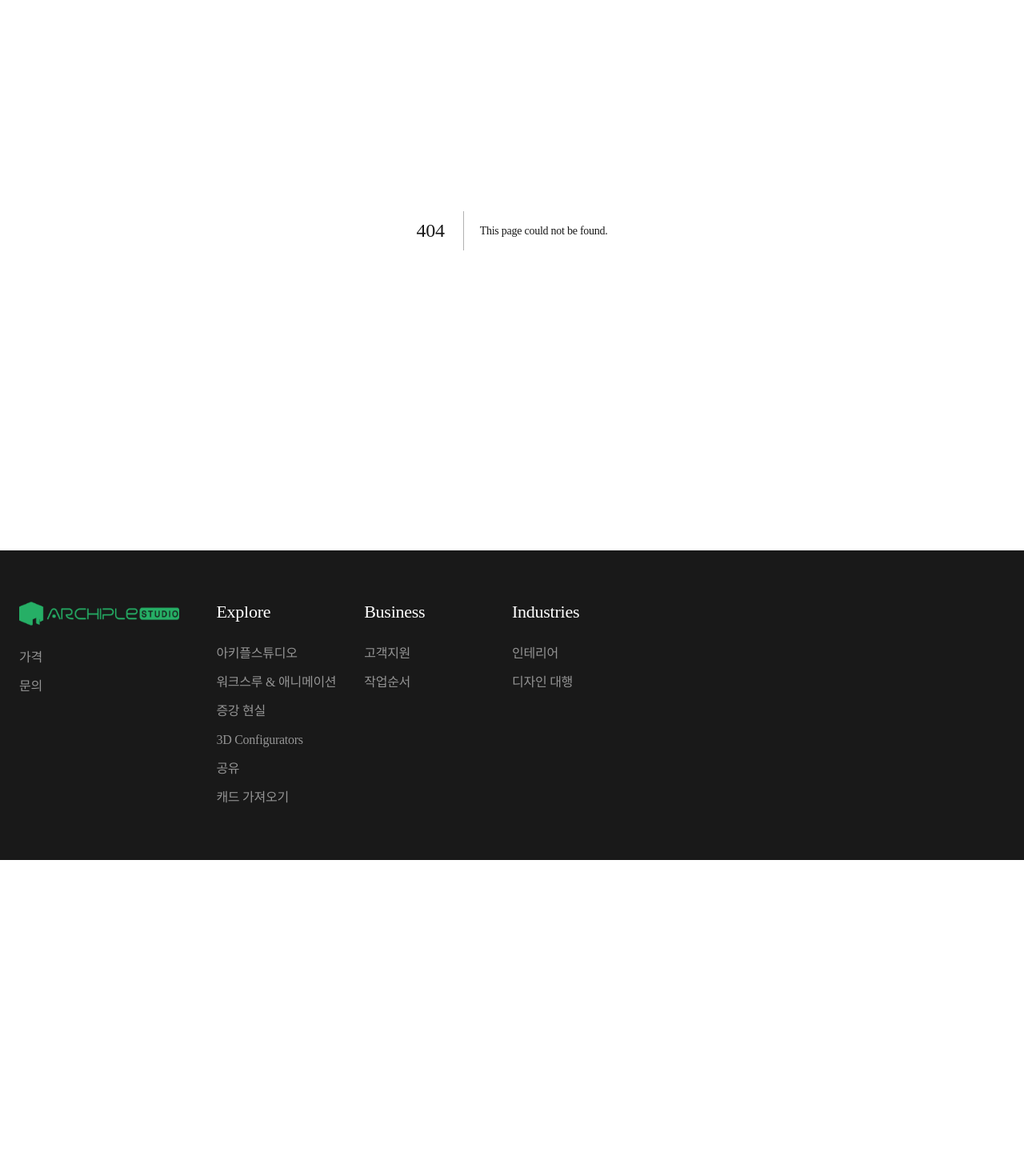
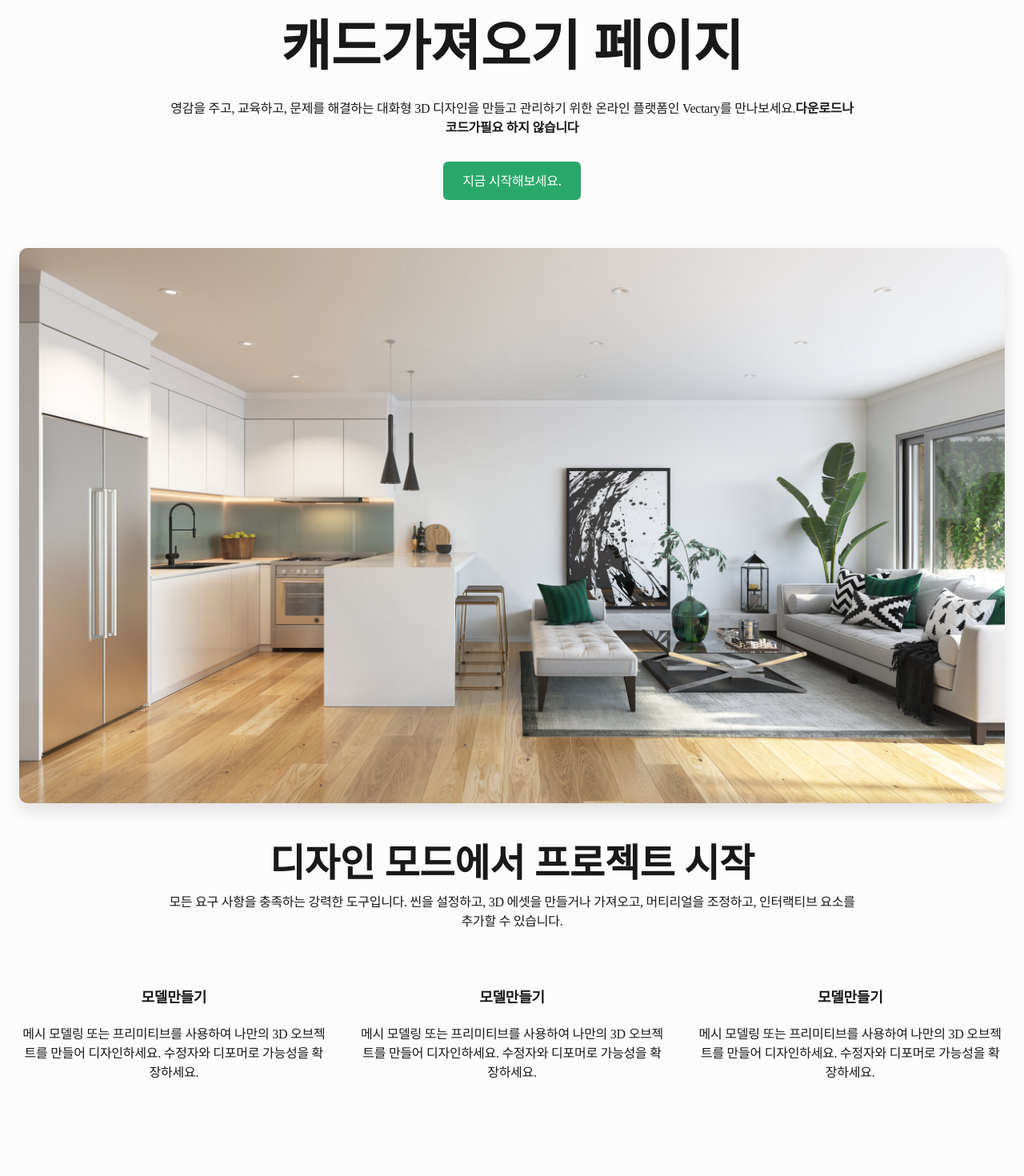
Before and after one commit to sbbc212/Achiple_WEB_Front, a Next.js app: page /importfile in a window 1280 px wide. Before the commit this address had no page. Shown: the part 200-1670 px from the top of the page at 80% size. Before the commit the page ends 1275 px from the top, so only its background shows below. Built offline with nearby package versions, Linux system fonts and the light colour scheme; a web font is replaced by a local one.

Commit message:
feat : add btn option

```diff
--- a/src/app/3dconfigurators/page.tsx
+++ b/src/app/3dconfigurators/page.tsx
@@ -5,9 +5,16 @@ import PageTopSection from "@/components/Section/PageTopSection";
 import TextImageCard from "@/components/textimagecard/TextImageCard";
 
 const page = () => {
+  const data = {
+    title: "대화형 3D 및 AR로 작업 완료",
+    content: "영감을 주고, 교육하고, 문제를 해결하는 대화형 3D 디자인을 만들고 관리하기 위한 온라인 플랫폼인 Vectary를 만나보세요.",
+    btnContent: "지금 시작해보세요.",
+    hightlight: "다운로드나 코드가필요 하지 않습니다",
+    url: "/img/dummy_img_01.jpg",
+  };
   return (
     <div className="layout">
-      <PageTopSection />
+      <PageTopSection data={data} />
       <SectionTwo />
       <TextImageCard type="imgright" />
       <TextImageCard type="imgleft" />
--- /dev/null
+++ b/src/app/importfile/page.tsx
@@ -0,0 +1,48 @@
+import TextCard from "@/components/Cardlayout/TextCard";
+import PageSection from "@/components/Section/PageSection";
+import PageTopSection from "@/components/Section/PageTopSection";
+import SectionTitleAndContent from "@/components/Section/SectionTitleAndContent";
+
+function ImportFile() {
+  const data = {
+    title: "캐드가져오기 페이지",
+    content: "영감을 주고, 교육하고, 문제를 해결하는 대화형 3D 디자인을 만들고 관리하기 위한 온라인 플랫폼인 Vectary를 만나보세요.",
+    btnContent: "지금 시작해보세요.",
+    hightlight: "다운로드나 코드가필요 하지 않습니다",
+    url: "/img/dummy_img_01.jpg",
+  };
+
+  const textCardData = [
+    {
+      title: "모델만들기",
+      content: "메시 모델링 또는 프리미티브를 사용하여 나만의 3D 오브젝트를 만들어 디자인하세요. 수정자와 디포머로 가능성을 확장하세요.",
+    },
+    {
+      title: "모델만들기",
+      content: "메시 모델링 또는 프리미티브를 사용하여 나만의 3D 오브젝트를 만들어 디자인하세요. 수정자와 디포머로 가능성을 확장하세요.",
+    },
+    {
+      title: "모델만들기",
+      content: "메시 모델링 또는 프리미티브를 사용하여 나만의 3D 오브젝트를 만들어 디자인하세요. 수정자와 디포머로 가능성을 확장하세요.",
+    },
+  ];
+  return (
+    <div className="layout text-center space-y-10">
+      <PageTopSection data={data} />
+      <SectionTitleAndContent
+        contenttitle={"디자인 모드에서 프로젝트 시작"}
+        content={
+          "모든 요구 사항을 충족하는 강력한 도구입니다. 씬을 설정하고, 3D 에셋을 만들거나 가져오고, 머티리얼을 조정하고, 인터랙티브 요소를 추가할 수 있습니다."
+        }
+      />
+      <div className="flex justify-between">
+        {textCardData.map((data, idx) => (
+          <TextCard key={idx} text={data} btnType={false} />
+        ))}
+      </div>
+      <PageSection content={[]} />
+    </div>
+  );
+}
+
+export default ImportFile;
--- a/src/app/page.tsx
+++ b/src/app/page.tsx
@@ -7,10 +7,17 @@ import PageTopSection from "@/components/Section/PageTopSection";
 import { mainbottom, maintext, topsection } from "@/constants/maindata";
 
 export default function Home() {
+  const data = {
+    title: "대화형 3D 및 AR로 작업 완료",
+    content: "영감을 주고, 교육하고, 문제를 해결하는 대화형 3D 디자인을 만들고 관리하기 위한 온라인 플랫폼인 Vectary를 만나보세요.",
+    btnContent: "지금 시작해보세요.",
+    hightlight: "다운로드나 코드가필요 하지 않습니다",
+    url: "/img/dummy_img_01.jpg",
+  };
   return (
     <div className="w-full">
       <div className="layout">
-        <PageTopSection />
+        <PageTopSection data={data} />
         <PageSection content={maintext} />
       </div>
       <Full />
--- a/src/components/Cardlayout/Card.tsx
+++ b/src/components/Cardlayout/Card.tsx
@@ -10,7 +10,7 @@ function Card({ cardlist }: { cardlist: maincardDataType }) {
         <span className="item-kerword text-[16px] mb-[14px]">{cardlist.subtitle}</span>
         <span className="block font-bold text-[24px] mb-[26px]">{cardlist.secSubtitle}</span>
         <p className=" mb-[20px]">{cardlist.content}</p>
-        <Linebtn text="" />
+        <Linebtn text="지금 시작해보세요." />
       </div>
     </li>
   );
--- a/src/components/Cardlayout/TextCard.tsx
+++ b/src/components/Cardlayout/TextCard.tsx
@@ -2,12 +2,12 @@ import Linebtn from "../Button/Linebtn";
 
 import type { textCardType } from "@/constants/maindata";
 
-function TextCard({ lastsection }: { lastsection: textCardType }) {
+function TextCard({ text, btnType }: { text: textCardType; btnType: boolean }) {
   return (
     <li className="card-list-item">
-      <span className=" block font-bold text-[18px] mb-[20px]">{lastsection.title}</span>
-      <p className="my-[20px]">{lastsection.content}</p>
-      <Linebtn text="" />
+      <span className=" block font-bold text-[18px] mb-[20px]">{text.title}</span>
+      <p className="my-[20px]">{text.content}</p>
+      {btnType === true && <Linebtn text="start" />}
     </li>
   );
 }
--- a/src/components/Cardlayout/Textlist_btn.tsx
+++ b/src/components/Cardlayout/Textlist_btn.tsx
@@ -12,7 +12,7 @@ function Textlist_btn() {
       </div>
       <ul className="flex justify-between pb-[60px]">
         {mainlastsection.map((lastsection) => (
-          <TextCard key={lastsection.id} lastsection={lastsection} />
+          <TextCard key={lastsection.id} text={lastsection} btnType={true} />
         ))}
       </ul>
     </div>
--- a/src/components/Header/DropdownMenu.tsx
+++ b/src/components/Header/DropdownMenu.tsx
@@ -57,7 +57,7 @@ const explore: MenuProps = {
     {
       key: "7",
       label: (
-        <Link rel="noopener noreferrer" href="/">
+        <Link rel="noopener noreferrer" href="/importfile">
           캐드 가져오기
         </Link>
       ),
--- a/src/components/Section/PageSection.tsx
+++ b/src/components/Section/PageSection.tsx
@@ -18,7 +18,7 @@ function PageSection({ content }: { content: datatype[] }) {
           <div key={index} className="section-tit text-center mb-[60px]" style={{ padding: "30px 60px 0 60px" }}>
             <SectionKeyword sectionkeyword={item.title} />
             <SectionTitleAndContent contenttitle={item.content} content={item.content2} />
-            <Linebtn text={""} />
+            <Linebtn text={"지금 시작해보세요."} />
           </div>
           <SectionImage sectionimg={item.img} />
         </>
--- a/src/components/Section/PageTopSection.tsx
+++ b/src/components/Section/PageTopSection.tsx
@@ -2,22 +2,29 @@ import React from "react";
 
 import Fillbtn from "../Button/Fillbtn";
 
-function PageTopSection() {
+interface PropsTypes {
+  title: string;
+  content: string;
+  btnContent: string;
+  hightlight: string;
+  url: string;
+}
+
+function PageTopSection({ data }: { data: PropsTypes }) {
   return (
     <div className="contant">
       <div className="section-tit text-center mb-[60px]" style={{ padding: "120px 60px 0 60px" }}>
         <h3 className="text-[68px] mb-[14px]" style={{ fontWeight: "600" }}>
-          대화형 3D 및 AR로 작업 완료
+          {data.title}
         </h3>
         <p className="pb-[30px]" style={{ maxWidth: "900px", margin: "0 auto", wordBreak: "keep-all" }}>
-          영감을 주고, 교육하고, 문제를 해결하는 대화형 3D 디자인을 만들고 관리하기 위한 온라인 플랫폼인 Vectary를 만나보세요.
-          <span style={{ fontWeight: "700" }}>다운로드나 코드가</span>
-          필요 하지 않습니다
+          {data.content}
+          <span style={{ fontWeight: "700" }}>{data.hightlight}</span>
         </p>
-        <Fillbtn text="지금 시작해보세요." />
+        <Fillbtn text={data.btnContent} />
       </div>
       <div className="card-img-wrap" style={{ width: "100%", height: "auto", borderRadius: "10px", overflow: "hidden" }}>
-        <img src="/img/dummy_img_01.jpg" alt="3D 작업완료 된 이미지" />
+        <img src={data.url} alt="3D 작업완료 된 이미지" />
       </div>
     </div>
   );
--- a/src/components/Section/SectionTitleAndContent.tsx
+++ b/src/components/Section/SectionTitleAndContent.tsx
@@ -1,5 +1,3 @@
-import React from "react";
-
 const SectionTitleAndContent = ({ contenttitle, content }: { contenttitle: string; content: string }) => {
   return (
     <>
--- a/src/constants/maindata.ts
+++ b/src/constants/maindata.ts
@@ -92,7 +92,7 @@ export const maincardData: maincardDataType[] = [
 ];
 
 export interface textCardType {
-  id: string;
+  id?: string;
   title: string;
   content: string;
 }
```
